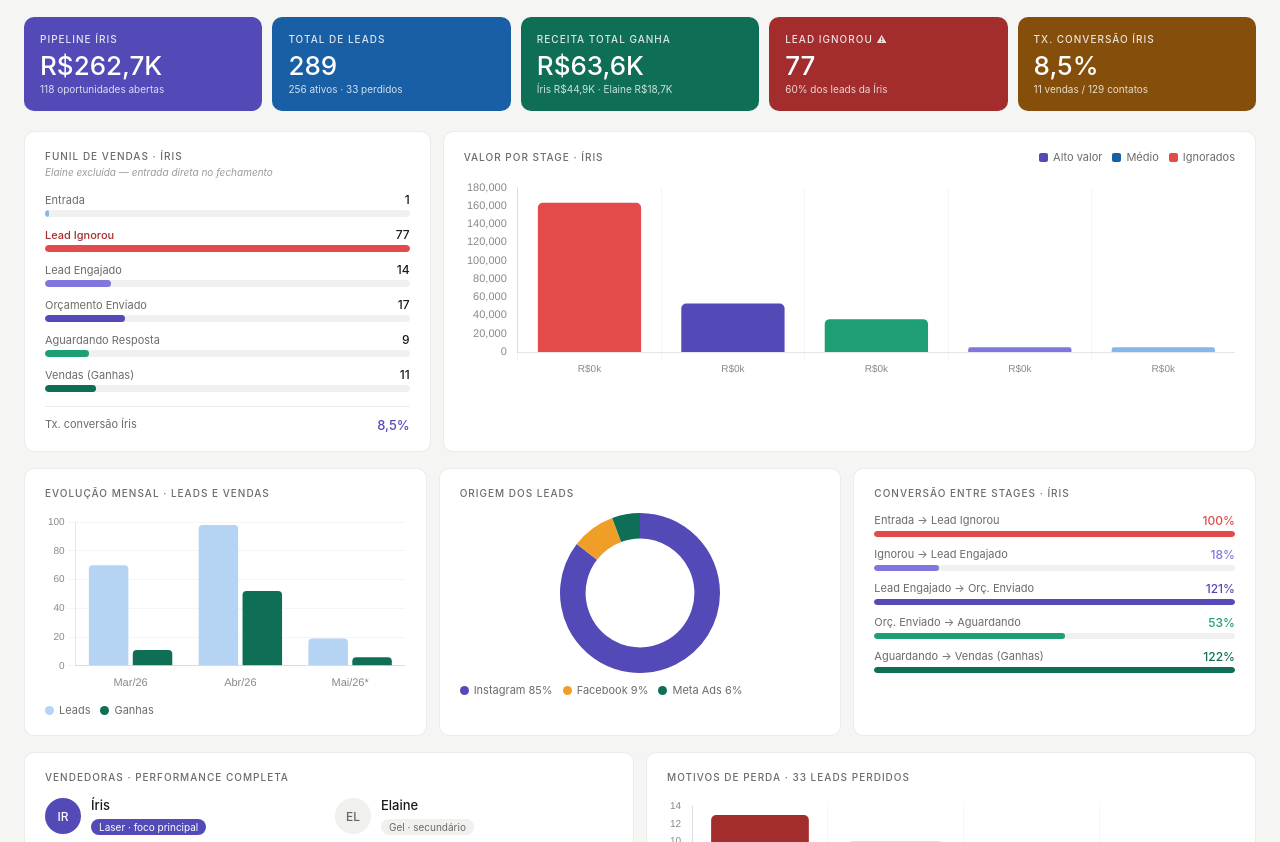
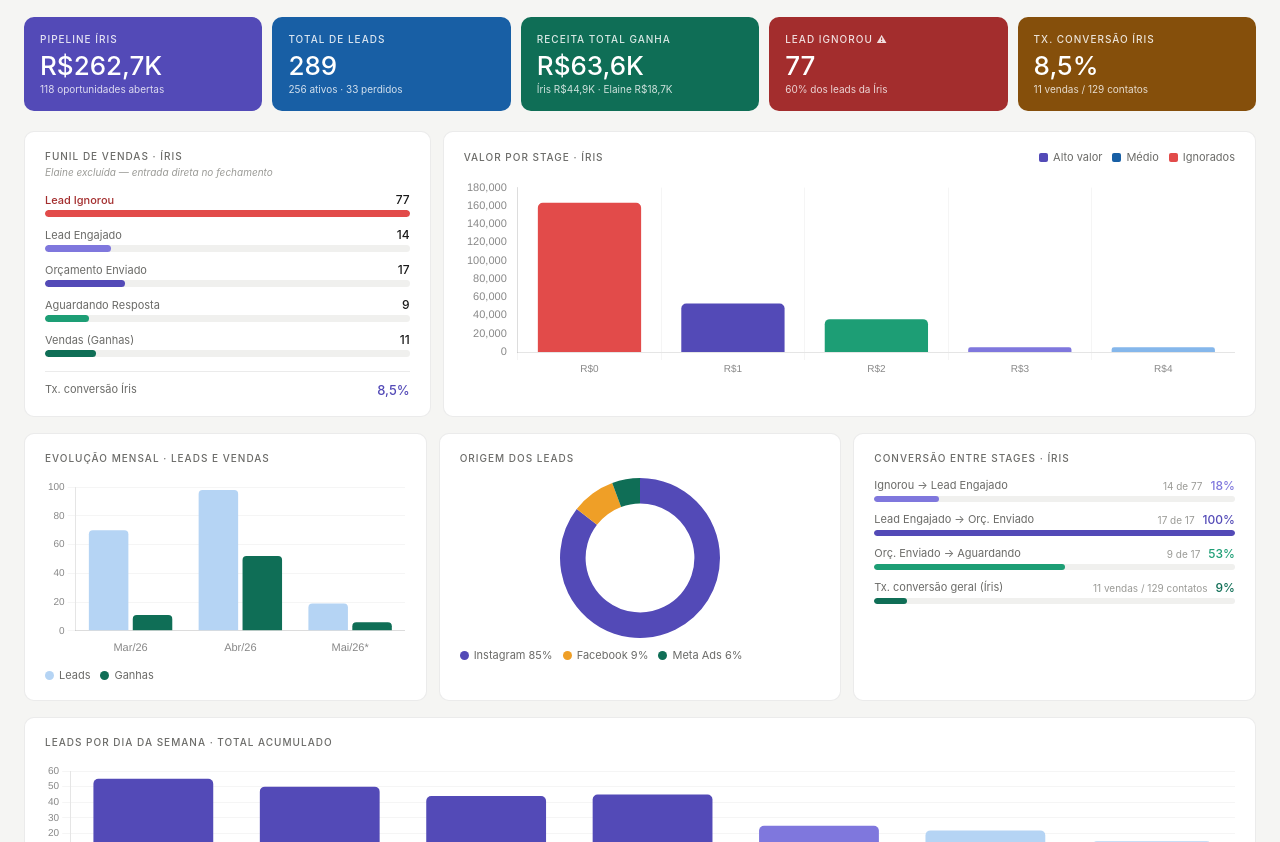
Before and after one commit to vcmdigital4-dev/laser-smile-dashboard, a plain HTML site: page index.html in a window 1280 px wide. Shown: the part 71-913 px from the top of the page. Drawn offline with nearby package versions, Linux system fonts and the light colour scheme.

Commit message:
Update index.html

```diff
--- a/index.html
+++ b/index.html
@@ -126,6 +126,7 @@
     </div>
   </div>
 
+
   <!-- ROW: Funil Iris + Valor por stage -->
   <div class="row2">
     <div class="card">
@@ -172,6 +173,14 @@
     <div class="card">
       <p class="card-title">Conversão entre stages · Íris</p>
       <div id="convSteps"></div>
+    </div>
+  </div>
+
+  <!-- ROW: Leads por dia da semana -->
+  <div style="margin-bottom:16px;">
+    <div class="card">
+      <p class="card-title">Leads por dia da semana · total acumulado</p>
+      <div style="position:relative;width:100%;height:130px;"><canvas id="diasChart" role="img" aria-label="Leads por dia da semana">Seg 55, Ter 50, Qua 44, Qui 45, Sex 25, Sáb 22, Dom 15.</canvas></div>
     </div>
   </div>
 
@@ -248,7 +257,6 @@
 <script>
 // FUNIL IRIS
 const funil = [
-  {l:'Entrada', v:1, c:'#85B7EB'},
   {l:'Lead Ignorou', v:77, alert:true},
   {l:'Lead Engajado', v:14, c:'#7F77DD'},
   {l:'Orçamento Enviado', v:17, c:'#534AB7'},
@@ -270,7 +278,7 @@ new Chart(document.getElementById('valorChart'),{
     labels:['Lead Ignorou','Orç. Enviado','Aguardando','Lead Engajado','Entrada'],
     datasets:[{data:[163450,53120,35970,5090,5090],backgroundColor:['#E24B4A','#534AB7','#1D9E75','#7F77DD','#85B7EB'],borderRadius:5}]
   },
-  options:{responsive:true,maintainAspectRatio:false,plugins:{legend:{display:false},tooltip:{callbacks:{label:c=>' R$'+c.raw.toLocaleString('pt-BR')}}},scales:{x:{grid:{color:'rgba(0,0,0,0.04)'},ticks:{font:{size:10},color:'#888',callback:v=>'R$'+(v/1000).toFixed(0)+'k'}},y:{grid:{display:false},ticks:{font:{size:11},color:'#888'}}}}
+  options:{responsive:true,maintainAspectRatio:false,plugins:{legend:{display:false},tooltip:{callbacks:{label:c=>' R$'+c.raw.toLocaleString('pt-BR')}}},scales:{x:{grid:{color:'rgba(0,0,0,0.04)'},ticks:{font:{size:10},color:'#888',callback:v=>v>=1000?'R$'+(v/1000).toFixed(0)+'k':'R$'+v}},y:{grid:{display:false},ticks:{font:{size:11},color:'#888'}}}}
 });
 
 // EVOLUÇÃO MENSAL
@@ -303,18 +311,27 @@ new Chart(document.getElementById('perdidosChart'),{
   options:{responsive:true,maintainAspectRatio:false,plugins:{legend:{display:false}},scales:{x:{grid:{color:'rgba(0,0,0,0.04)'},ticks:{font:{size:10},color:'#888'}},y:{grid:{display:false},ticks:{font:{size:10},color:'#888'}}}}
 });
 
+// LEADS POR DIA DA SEMANA
+new Chart(document.getElementById('diasChart'),{
+  type:'bar',
+  data:{
+    labels:['Seg','Ter','Qua','Qui','Sex','Sáb','Dom'],
+    datasets:[{data:[55,50,44,45,25,22,15],backgroundColor:['#534AB7','#534AB7','#534AB7','#534AB7','#7F77DD','#B5D4F4','#B5D4F4'],borderRadius:5}]
+  },
+  options:{responsive:true,maintainAspectRatio:false,plugins:{legend:{display:false}},scales:{x:{grid:{display:false},ticks:{font:{size:11},color:'#888'}},y:{grid:{color:'rgba(0,0,0,0.04)'},ticks:{font:{size:10},color:'#888'}}}}
+});
+
 // CONVERSÃO IRIS
 const convData = [
-  {from:'Entrada → Lead Ignorou', pct:100, c:'#E24B4A'},
-  {from:'Ignorou → Lead Engajado', pct:18, c:'#7F77DD'},
-  {from:'Lead Engajado → Orç. Enviado', pct:121, c:'#534AB7'},
-  {from:'Orç. Enviado → Aguardando', pct:53, c:'#1D9E75'},
-  {from:'Aguardando → Vendas (Ganhas)', pct:122, c:'#0F6E56'},
+  {from:'Ignorou → Lead Engajado', pct:18, c:'#7F77DD', note:'14 de 77'},
+  {from:'Lead Engajado → Orç. Enviado', pct:100, c:'#534AB7', note:'17 de 17'},
+  {from:'Orç. Enviado → Aguardando', pct:53, c:'#1D9E75', note:'9 de 17'},
+  {from:'Tx. conversão geral (Íris)', pct:9, c:'#0F6E56', note:'11 vendas / 129 contatos'},
 ];
 const cs = document.getElementById('convSteps');
 convData.forEach(c => {
   const bar = Math.min(100, c.pct);
-  cs.innerHTML += `<div class="conv-row"><div class="conv-meta"><span class="conv-lbl">${c.from}</span><span class="conv-pct" style="color:${c.c};">${c.pct}%</span></div><div class="conv-track"><div class="conv-fill" style="width:${bar}%;background:${c.c};"></div></div></div>`;
+  cs.innerHTML += `<div class="conv-row"><div class="conv-meta"><span class="conv-lbl">${c.from}</span><div style="display:flex;align-items:center;gap:8px;"><span style="font-size:10px;color:#9b9b97;">${c.note}</span><span class="conv-pct" style="color:${c.c};">${c.pct}%</span></div></div><div class="conv-track"><div class="conv-fill" style="width:${bar}%;background:${c.c};"></div></div></div>`;
 });
 </script>
 </body>
```
